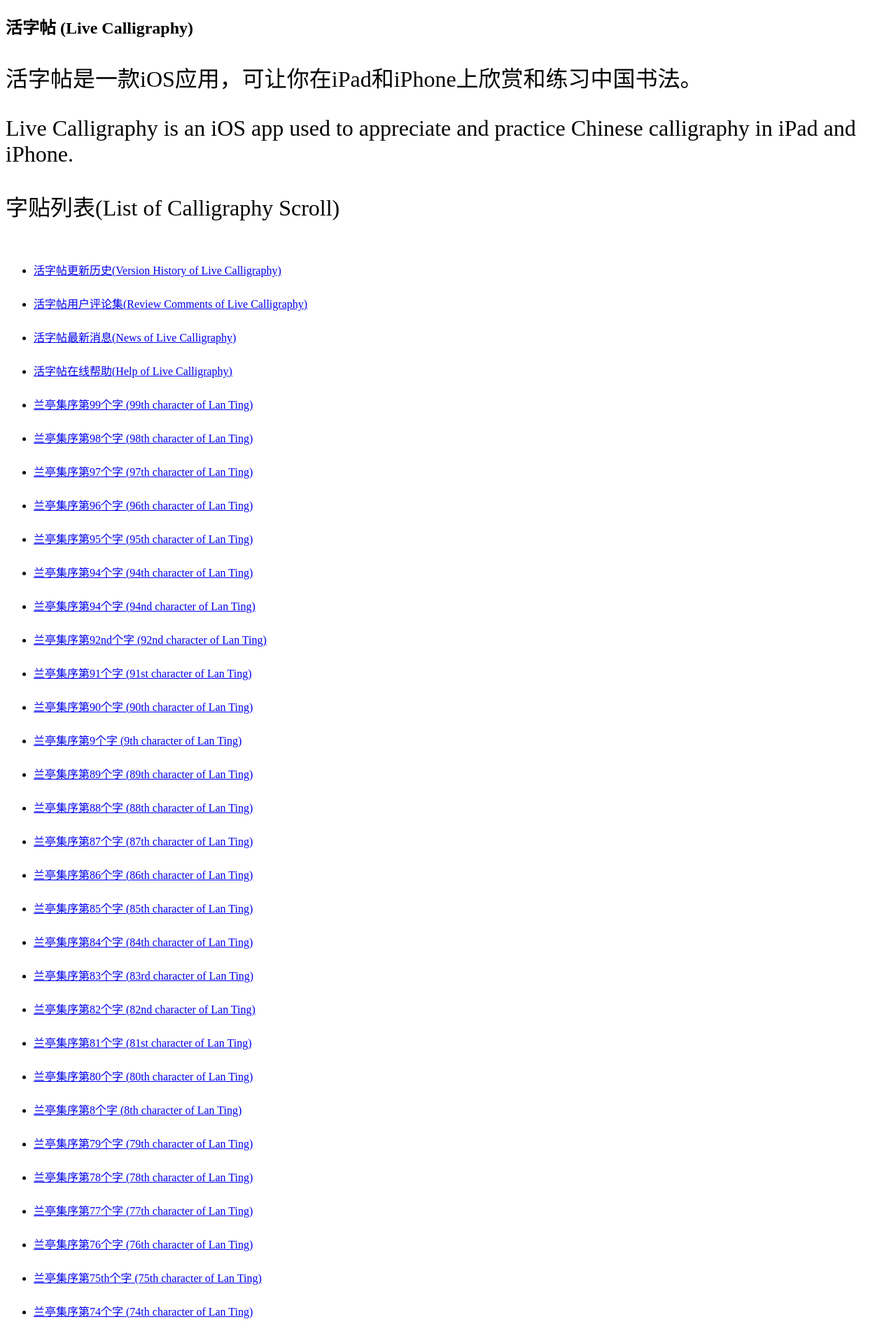
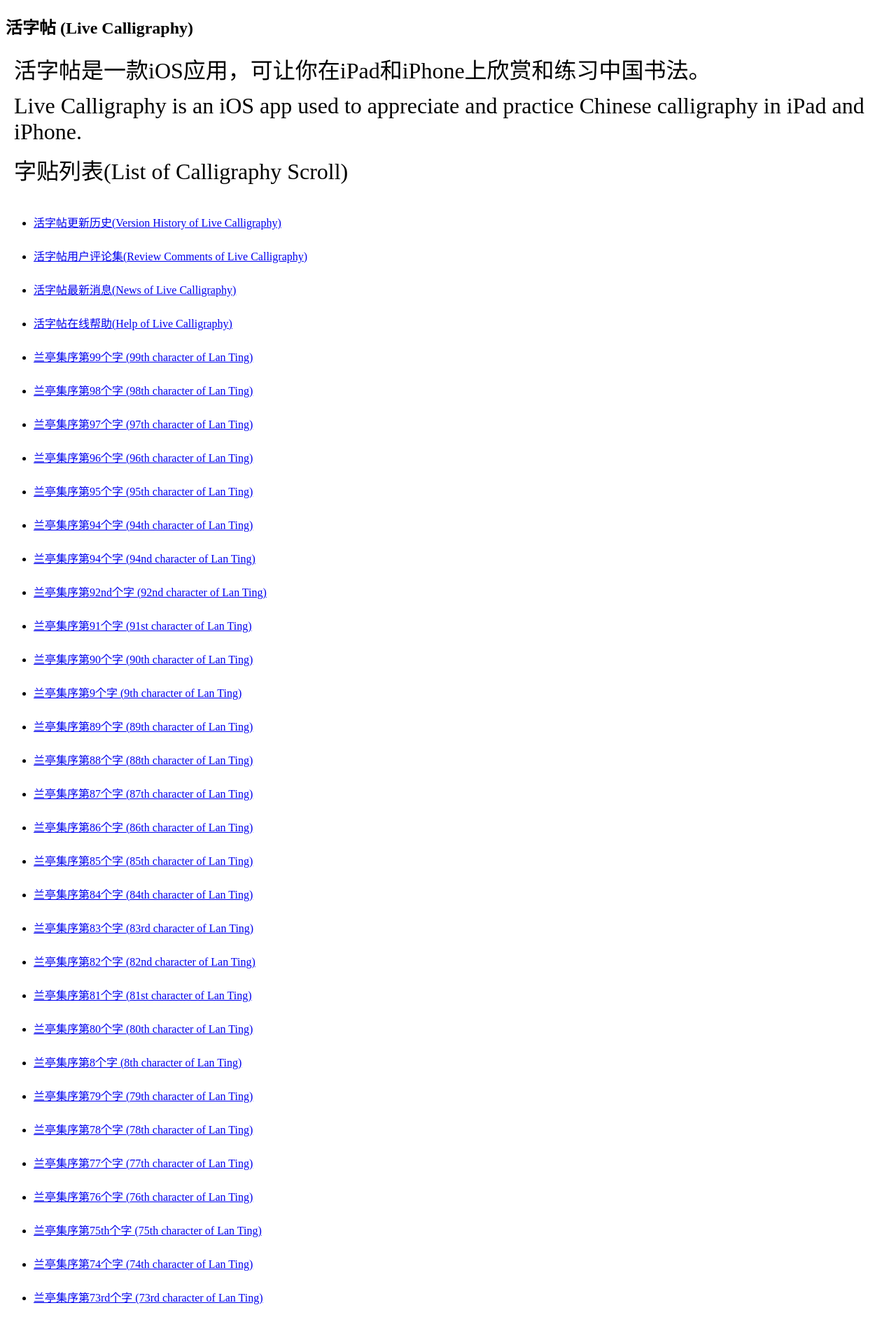
Before and after one commit to shengzhe/livecalligraphy, a Jekyll site: the page built from index.html, in a window 1280 px wide. Shown: the top 1892 px of the page at 70% size. Built offline with Jekyll 4.4.1, drawn with Linux system fonts in a browser that asks for light colours; Markdown is read by kramdown in place of the engine named in the settings.

Commit message:
Update default.html

```diff
--- a/_layouts/default.html
+++ b/_layouts/default.html
@@ -8,12 +8,12 @@
   @media only screen and (max-device-width : 767px)
   {
     h1 {font-size: 160%;}
-    p  {font-size: 120%;}
+    p  {font-size: 120%; margin:8px;}
   }
   @media only screen and (min-device-width : 768px)
   {
     h1 {font-size: 260%;}
-    p  {font-size: 200%;}
+    p  {font-size: 200%; margin:12px;}
   }
 </style>
 </head>
```
